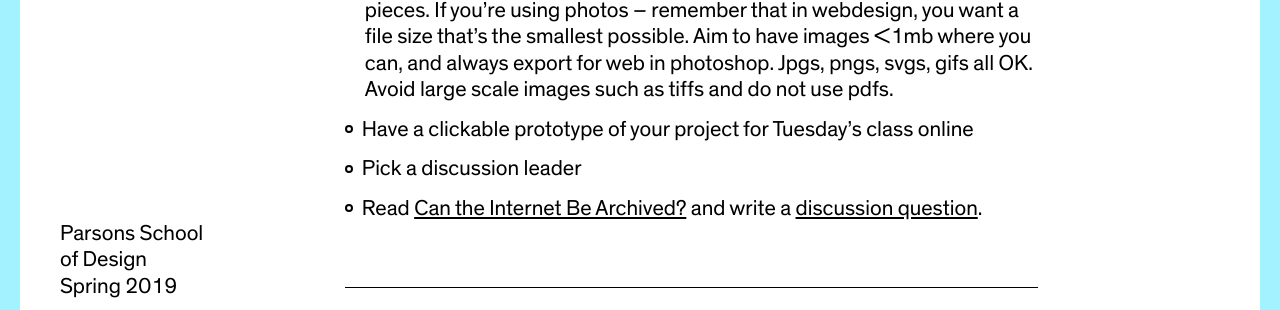
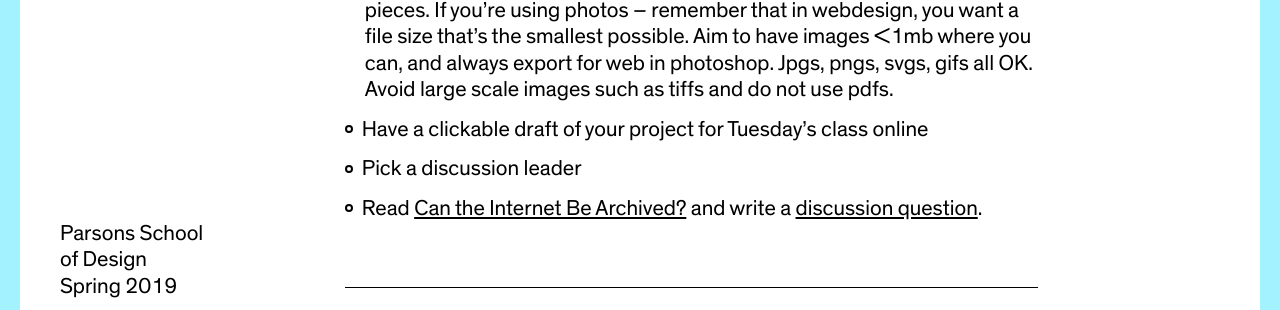
Before and after one commit to dylanfisher/ci19, a Jekyll site: the page built from _agendas/week-1.md, in a window 1280 px wide and 900 px high, scrolled down 2235 px. Shown: the part 466-776 px from the top of the window. Built offline with Jekyll 4.4.1, drawn with Linux system fonts in a browser that asks for light colours.

Commit message:
Change word in agenda

```diff
--- a/_agendas/week-1.md
+++ b/_agendas/week-1.md
@@ -66,7 +66,7 @@ date_range:       1/22 – 1/25
 
 ### Homework
 - Decide on the direction of your project and have a selection of your 10 pieces. If you're using photos – remember that in webdesign, you want a file size that's the smallest possible. Aim to have images <1mb where you can, and always export for web in photoshop. Jpgs, pngs, svgs, gifs all OK. Avoid large scale images such as tiffs and do not use pdfs.
-- Have a clickable prototype of your project for Tuesday's class online
+- Have a clickable draft of your project for Tuesday's class online
 - Pick a discussion leader
 - Read [Can the Internet Be Archived?](https://www.newyorker.com/magazine/2015/01/26/cobweb) and write a [discussion question](https://docs.google.com/document/d/15al68TvkBSFcG9sH8bvU5jqmKfVI5pYDwzq0Esqr-_U/edit?usp=sharing).
 
```
